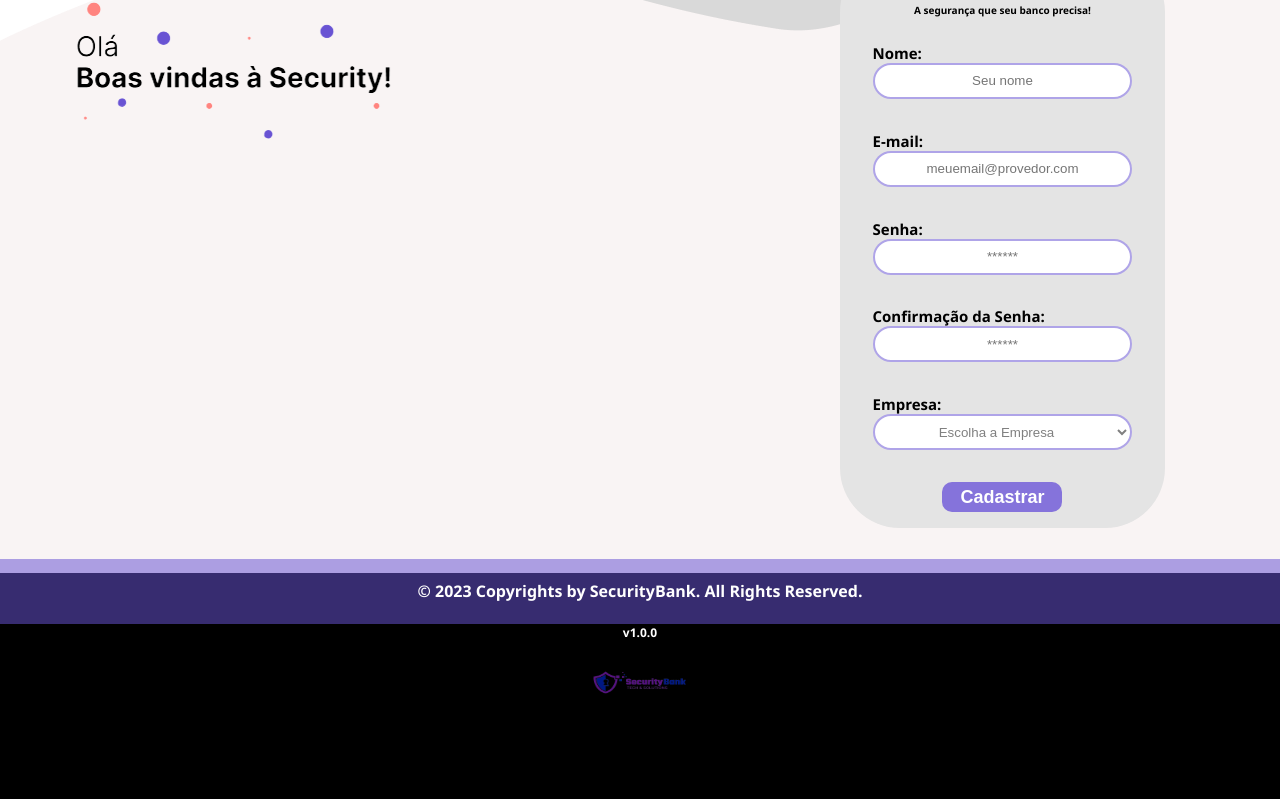
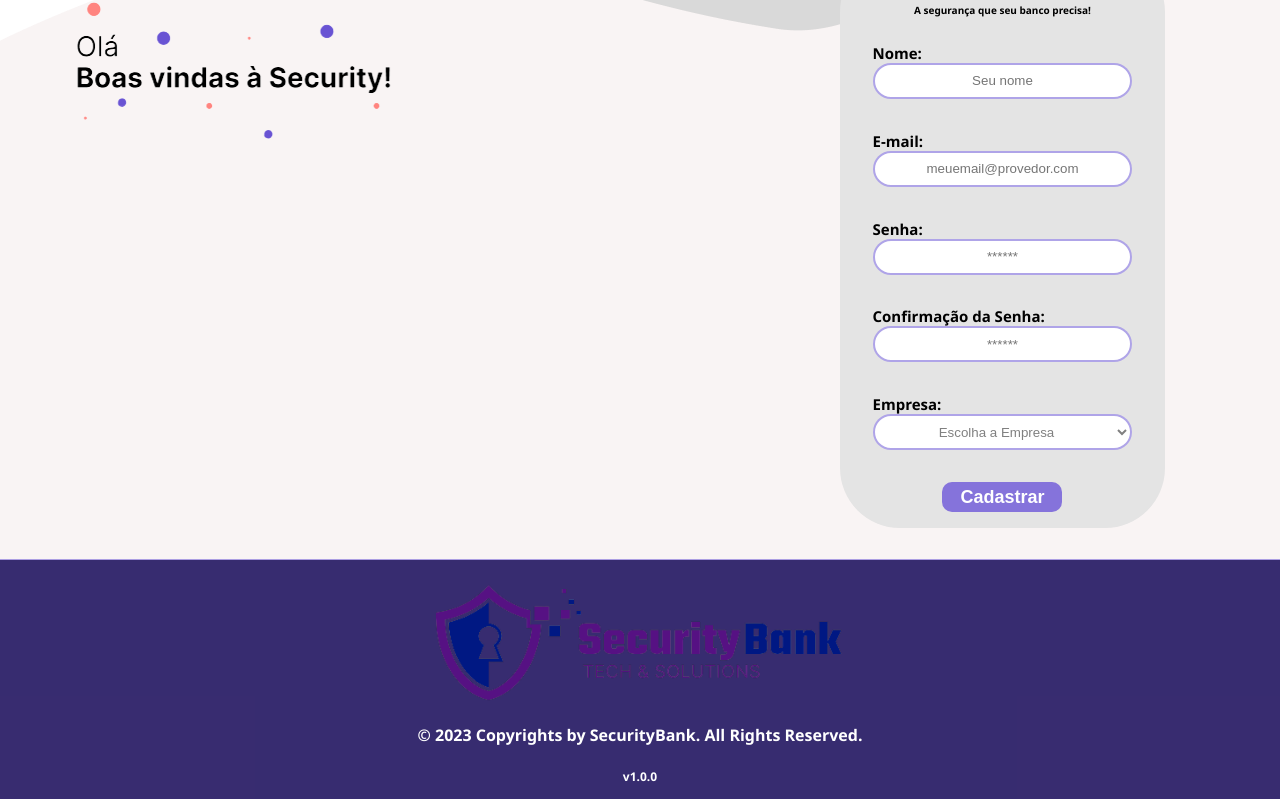
Before and after one commit to Seguranca-dos-Bancos-01/security_bank, a website: page SecurityBank/site/public/cadastro.html in a window 1280 px wide. Shown: the part 321-1120 px from the top of the page. Before the commit the page ends 1042 px from the top, so only its background shows below. Drawn offline with Linux system fonts and the light colour scheme; no server answers.

Commit message:
adicionando o footer

```diff
--- a/SecurityBank/site/public/cadastro.html
+++ b/SecurityBank/site/public/cadastro.html
@@ -9,12 +9,12 @@
 </head>
 
 <body>
-    <link rel="icon" href="./assets/logo.png"/>
+  <link rel="icon" href="./assets/logo.png" />
   <link rel="preconnect" href="https://fonts.gstatic.com" />
   <link rel="stylesheet" href="css/cadastro.css">
   <link
     href="https://fonts.googleapis.com/css2?family=Exo+2:ital,wght@0,100;0,200;0,300;0,400;0,500;0,600;0,700;0,800;0,900;1,100;1,200;1,300;1,400;1,500;1,600;1,700;1,800;1,900&display=swap"
-      rel="stylesheet"/>
+    rel="stylesheet" />
   </head>
 
   <body onload="listar()">
@@ -31,7 +31,9 @@
           <a href="">Nossos serviços</a>
           <div class="user">
             <img src="../public/assets/user.png" alt="user">
-                        <a href="cadastro.html"><div class="nav-cadastro">Faça seu cadastro ➔</div></a>
+            <a href="cadastro.html">
+              <div class="nav-cadastro">Faça seu cadastro ➔</div>
+            </a>
           </div>
         </div>
       </div>
@@ -64,11 +66,7 @@
                 </div>
                 <div class="campo">
                   <span>E-mail:</span>
-              <input
-                id="email_input"
-                type="text"
-                placeholder="meuemail@provedor.com"
-              />
+                  <input id="email_input" type="text" placeholder="meuemail@provedor.com" />
                 </div>
                 <div class="campo">
                   <span>Senha:</span>
@@ -76,10 +74,7 @@
                 </div>
                 <div class="campo">
                   <span>Confirmação da Senha:</span>
-              <input
-              id="confirmacao_senha_input"
-              type="password"
-              placeholder="******"/>
+                  <input id="confirmacao_senha_input" type="password" placeholder="******" />
                 </div>
                 <div class="campo">
                   <span>Empresa:</span>
@@ -106,10 +101,10 @@
 
     <!--footer inicio-->
     <div class="footer">
-      <div class="container">
+      <div class="container_footer">
+        <img src="../public/assets/logofooter.png" class="logo_footer_cadastro">
         <h4>&copy; 2023 Copyrights by SecurityBank. All Rights Reserved.</h4>
         <span class="version">v1.0.0</span>
-          <img src="../public/assets/logo.png" class="logo_footer_cadastro">
       </div>
     </div>
     <!--footer fim-->
--- a/SecurityBank/site/public/css/cadastro.css
+++ b/SecurityBank/site/public/css/cadastro.css
@@ -10,7 +10,7 @@
     --tamanho-banner: calc(100vh - var(--tamanho-header) - var(--tamanho-footer) - 2px);
     --tamanho-simulador: calc(100vh - var(--tamanho-header) - var(--tamanho-footer) - 2px);
     --tamanho-login: calc(100vh - var(--tamanho-header) - var(--tamanho-footer) - 2px);
-    --tamanho-footer: 65px;
+
   }
 
   .container {
@@ -109,6 +109,7 @@
   }
 
   .login {
+    width: 100%;
     height: var(--tamanho-login);
     background-image: url('../assets/ondas.png');
     background-size: cover;
@@ -237,31 +238,12 @@
     font-size: 20px;
   }
 
-  .footer {
-    height: var(--tamanho-footer);
-    width: 100%;
-    background-color: rgba(105, 83, 211, 0.53);
-    color: #fff;
+  .img_cadastro{
+    margin-left: 50px;
+    margin-top: 50px;
+
 }
 
-  .footer h4 {
-    margin: flex;
-    justify-content: center;
-    align-items: center;
-    flex-direction: column;
-  }
-
-  .footer .container {
-    align-items: center;
-    justify-content: center;
-    flex-direction: column;
-    height: auto;
-  }
-
-  .footer .container .version {
-    font-size: 12px;
-    font-weight: 800;
-  }
 
 .simulador {
   color: white;
@@ -272,24 +254,3 @@
   overflow: scroll;
   height: var(--tamanho-simulador);
 }
-
-  .container_footer{
-      display: flex;
-      align-items: center;
-      justify-content: center;
-      flex-direction: center;
-      width: 20%;
-      height: 20%;
-      background-color: rgba(105, 83, 211, 0.53);
-  }
-
-  .img_cadastro{
-        margin-left: 50px;
-        margin-top: 50px;
-
-  }
-
-  .logo_footer_cadastro{
-    width: 100px;
-    height: 80px;
-  }
--- a/SecurityBank/site/public/css/navBar.css
+++ b/SecurityBank/site/public/css/navBar.css
@@ -5,6 +5,8 @@
     margin: 0;
     font-family: 'Inter', sans-serif;
 }
+
+
 .fundoRoxo {
     width: 100%;
     height: 10vh;
@@ -89,3 +91,35 @@
     width: fit-content;
     border: 2px solid #444444;
 }
+
+
+
+
+.footer {
+    height: 30vh;
+    width: 100%;
+    /* background-color: rgba(105, 83, 211, 0.53); */
+    color: #fff;
+    background-color: rgba(105, 83, 211, 0.53);
+  }
+
+.container_footer{
+    display: flex;
+    flex-direction: column;
+    align-items: center;
+    justify-content: center;
+    flex-direction: center;
+    width: 100%;
+    padding-top: 3vh;
+}
+
+
+.version {
+    font-size: 12px;
+    font-weight: 800;
+}
+
+.logo_footer_cadastro{
+    width: 55vh;
+    height: 15vh;
+}
```
Also changed, not shown: SecurityBank/site/public/faleconosco.html (+8 -0 lines), SecurityBank/site/public/assets/logofooter.png (added). Lines whose indentation alone changed are shown as unchanged.
